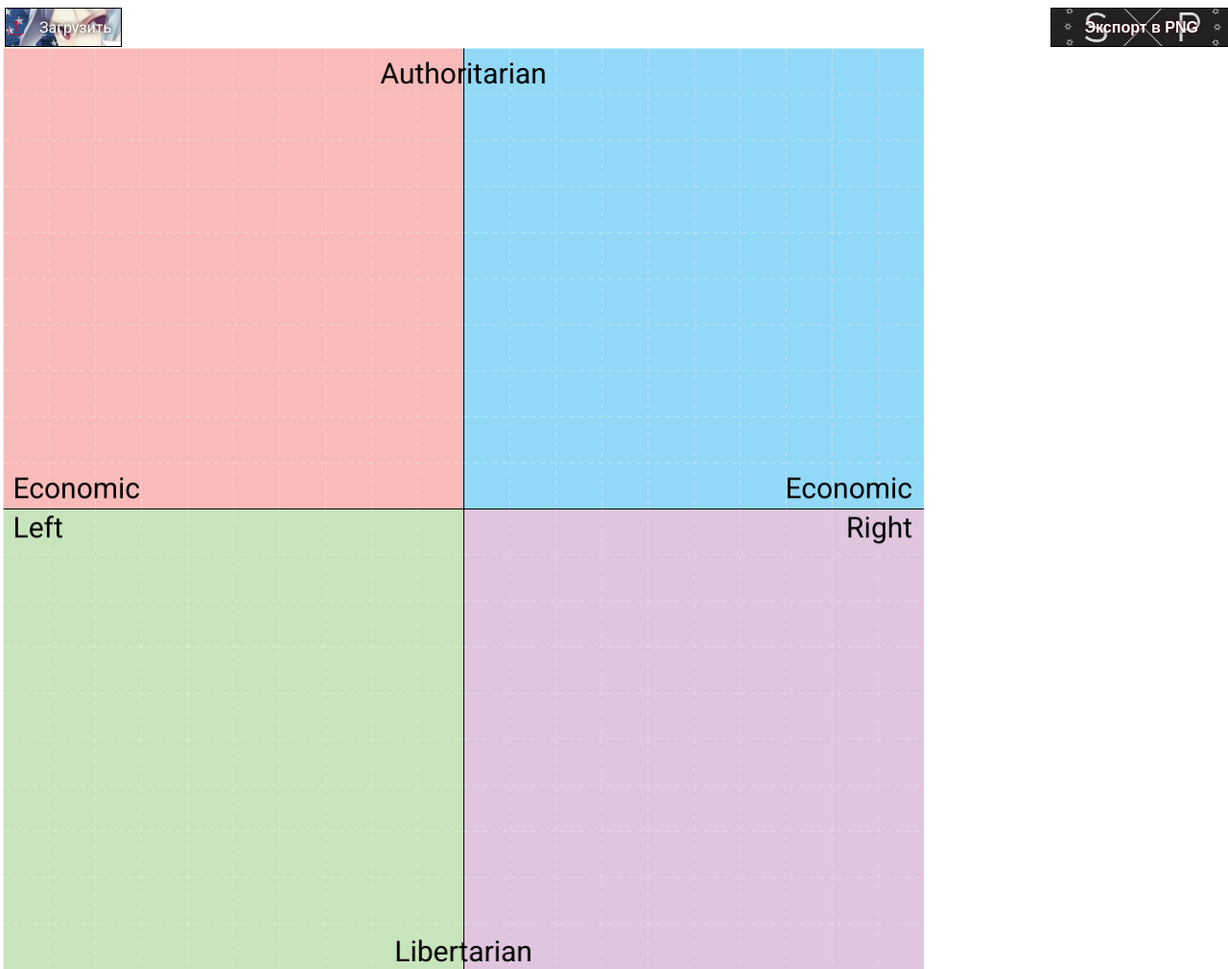
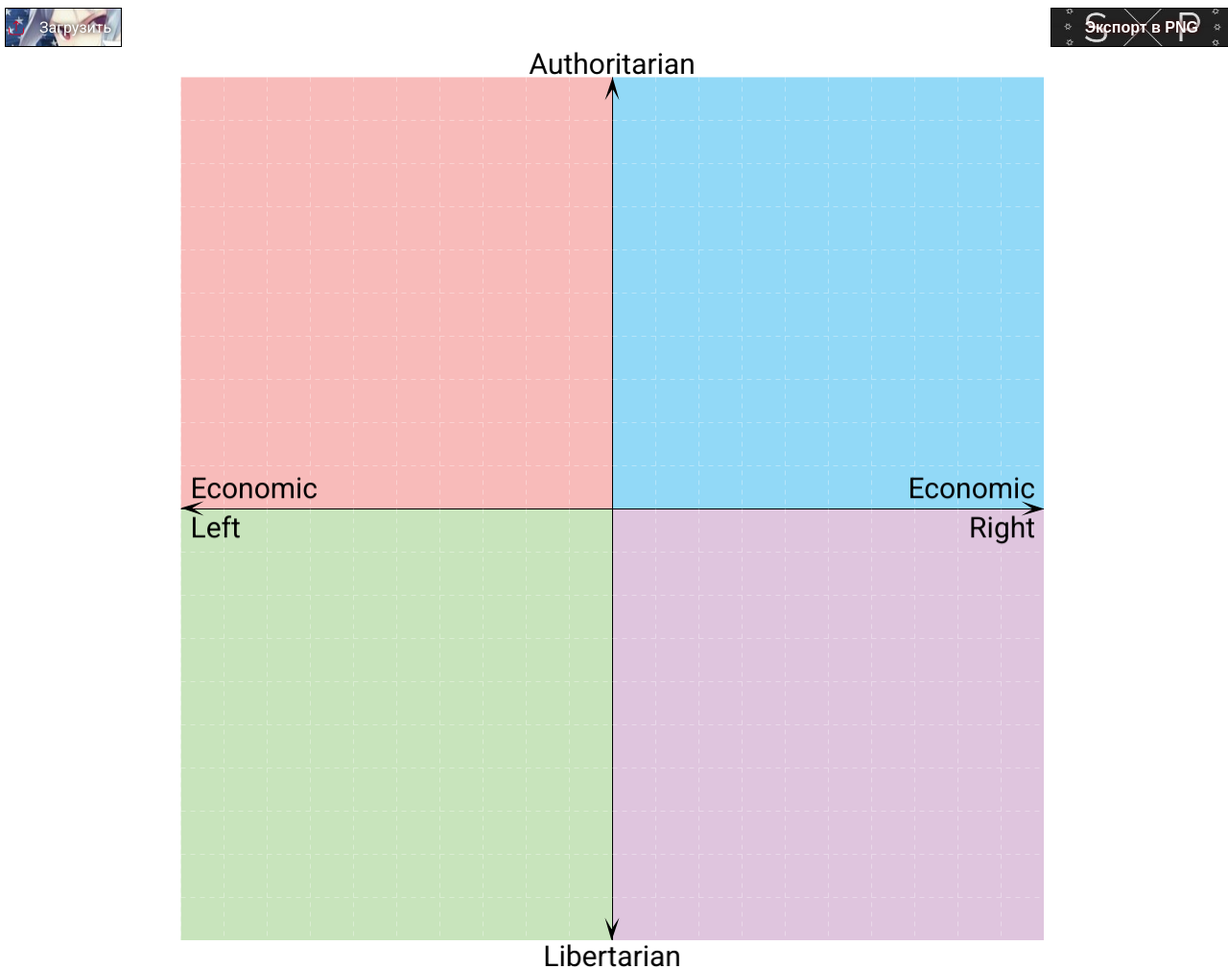
Before and after one commit to memecoordinates/memecoordinates.github.io, a plain HTML site: page index.html in a window 1280 px wide. Shown: the top 1010 px of the page at 96% size. Drawn offline with nearby package versions, Linux system fonts and the light colour scheme.

Commit message:
исправил кое-что в fabric.js, глобальный, костыльный, но работающий апдейт. v 0.97

```diff
--- a/css/main.css
+++ b/css/main.css
@@ -3,7 +3,8 @@ body {
 	margin-left: 3px;
 }
 .main {
-	min-height: 960px;
+	width: 960px;
+	height: 960px;
 	background: transparent;
 	margin-left: 35px;
 	margin-right: 0;
@@ -59,7 +60,15 @@ body {
 #file + label {
 	cursor: pointer;
 }
-
+.canvas-container:nth-child(1) {
+	z-index: 1;
+}
+.canvas-container:nth-child(2) {
+	margin-top: 30px;
+	margin-left: 30px;
+	margin-top: 30px;
+	z-index: 99;
+}
 .export {
 	float: right;
 	display: inline-block;
--- a/index.html
+++ b/index.html
@@ -7,7 +7,8 @@
 <link href="https://fonts.googleapis.com/css?family=Roboto" rel="stylesheet">
 <link rel="stylesheet" href="css/main.css">
 	<div class="main">
-		<canvas id="canvas" width="960" height="960"></canvas>
+		<canvas id="canvas2" width="960" height="960"></canvas>
+		<canvas id="canvas" width="900" height="900"></canvas>
 	</div>
 	<div class="menu">
 		<h1>Генератор мемных координат</h1>
--- a/js/common.js
+++ b/js/common.js
@@ -1,6 +1,18 @@
-document.addEventListener('DOMContentLoaded', function() {
-	let _hoverCursor = true, _selectable = false, lineColor = "#000000", _fontSize = 30, _fontFamily = "Roboto", _lineHeight = 1.2, sideSize = 480, _lockScalingFlip = true;
-	let canvas = new fabric.Canvas('canvas', {hoverCursor: "default"});
+let _hoverCursor = 'default', _selectable = false, lineColor = "#000000", _fontSize = 30, _fontFamily = "Roboto", _lineHeight = 1.2, sideSize = 450, _lockScalingFlip = true;
+
+let canvas2 = new fabric.Canvas('canvas2', {selectable: false, hoverCursor: 'default', selection: false});
+let hintAuth = new fabric.Text("Authoritarian", { hoverCursor: _hoverCursor, selectable: _selectable, textAlign: "center", fontSize: _fontSize, top: 0, fontFamily: _fontFamily, lineHeight: _lineHeight });
+let hintLib = new fabric.Text("Libertarian", { hoverCursor: _hoverCursor, selectable: _selectable, textAlign: "center", fontSize: _fontSize, top: 930, fontFamily: _fontFamily, lineHeight: _lineHeight });
+	canvas2.add(hintAuth, hintLib)
+
+	// hintAuth, hintLib
+	hintAuth.centerH();
+	hintLib.centerH();
+	// canvas.moveTo(hintLib, 202);
+	// canvas.moveTo(hintAuth, 203);
+
+	let canvas = new fabric.Canvas('canvas');
+	canvas.selection = true;
 	let leftAuth = new fabric.Rect({
 		left: 0,
 		top: 0,
@@ -8,7 +20,8 @@ document.addEventListener('DOMContentLoaded', function() {
 		height: sideSize,
 		fill: '#f8bbba',
 		selectable: _selectable,
-		hoverCursor: _hoverCursor
+		hoverCursor: _hoverCursor,
+
 	});
 	let rightAuth = new fabric.Rect({
 		left: sideSize,
@@ -17,7 +30,8 @@ document.addEventListener('DOMContentLoaded', function() {
 		height: sideSize,
 		fill: '#92d9f7',
 		selectable: _selectable,
-		hoverCursor: _hoverCursor
+		hoverCursor: _hoverCursor,
+
 	});
 	let leftLib = new fabric.Rect({
 		left: 0,
@@ -26,7 +40,8 @@ document.addEventListener('DOMContentLoaded', function() {
 		height: sideSize,
 		fill: '#c8e4bc',
 		selectable: _selectable,
-		hoverCursor: _hoverCursor
+		hoverCursor: _hoverCursor,
+
 	});
 	let rightLib = new fabric.Rect({
 		left: sideSize,
@@ -35,7 +50,8 @@ document.addEventListener('DOMContentLoaded', function() {
 		height: sideSize,
 		fill: '#dfc5de',
 		selectable: _selectable,
-		hoverCursor: _hoverCursor
+		hoverCursor: _hoverCursor,
+
 	});
 	let lineHorizontal = new fabric.Line([0, 0, sideSize*2, 0], {
 		stroke: lineColor,
@@ -60,7 +76,7 @@ document.addEventListener('DOMContentLoaded', function() {
 			hoverCursor: _hoverCursor
 		});
 		canvas.add(newLine);
-		canvas.moveTo(newLine, 5);
+		canvas.moveTo(newLine, 11);
 	}
 	for (let i = 0; i < 20; i++) {
 		if (i == 10) {continue;}
@@ -71,24 +87,66 @@ document.addEventListener('DOMContentLoaded', function() {
 			hoverCursor: _hoverCursor
 		});
 		canvas.add(newLine);
-		canvas.moveTo(newLine, 5);
+		canvas.moveTo(newLine, 11);
 	}
 
 	let hintLeft = new fabric.Text("Economic\nLeft", { hoverCursor: _hoverCursor, selectable: _selectable, left: 10, fontSize: _fontSize, fontFamily: _fontFamily, lineHeight: _lineHeight });
-	let hintRight = new fabric.Text("Economic\nRight", { hoverCursor: _hoverCursor, selectable: _selectable, textAlign: "right", fontSize: _fontSize, left: 815, fontFamily: _fontFamily, lineHeight: _lineHeight });
-	let hintAuth = new fabric.Text("Authoritarian", { hoverCursor: _hoverCursor, selectable: _selectable, textAlign: "center", fontSize: _fontSize, top: 10, fontFamily: _fontFamily, lineHeight: _lineHeight });
-	let hintLib = new fabric.Text("Libertarian", { hoverCursor: _hoverCursor, selectable: _selectable, textAlign: "center", fontSize: _fontSize, top: 925, fontFamily: _fontFamily, lineHeight: _lineHeight });
-	canvas.add(leftAuth, rightAuth, leftLib, rightLib, lineHorizontal, lineVertical, hintLeft, hintRight, hintAuth, hintLib);
-	hintAuth.centerH();
-	hintLib.centerH();
+	let hintRight = new fabric.Text("Economic\nRight", { hoverCursor: _hoverCursor, selectable: _selectable, textAlign: "right", fontSize: _fontSize, left: 758, fontFamily: _fontFamily, lineHeight: _lineHeight });
+	let path1 = new fabric.Path('M 24 0 L 16 24 L 24 12 L 31 24 z');
+	let path2 = new fabric.Path('M 24 0 L 16 24 L 24 12 L 31 24 z');
+	let path3 = new fabric.Path('M 24 0 L 16 24 L 24 12 L 31 24 z');
+	let path4 = new fabric.Path('M 24 0 L 16 24 L 24 12 L 31 24 z');
+	path1.set({
+		selectable: _selectable,
+		hoverCursor: _hoverCursor,
+		top: 0,
+		left: 0,
+		angle: 0,
+		fill: 'black'
+	});
+	path2.set({
+		selectable: _selectable,
+		hoverCursor: _hoverCursor,
+		originY: 'bottom',
+		left: 876,
+		angle: 90,
+		fill: 'black'
+	});
+	path3.set({
+		selectable: _selectable,
+		hoverCursor: _hoverCursor,
+		originY: 'bottom',
+		top: 876,
+		left: 0,
+		angle: 180,
+		fill: 'black'
+	});
+	path4.set({
+		selectable: _selectable,
+		hoverCursor: _hoverCursor,
+		top: 0,
+		left: 0,
+		angle: 270,
+		fill: 'black'
+	});
+	canvas.add(leftAuth, rightAuth, leftLib, rightLib, lineHorizontal, lineVertical, hintLeft, hintRight, path1, path2, path3, path4);
 	hintLeft.centerV();
 	hintRight.centerV();
+	path1.centerH();
+	path2.centerV();
+	path3.centerH();
+	path4.centerV();
 	canvas.moveTo(leftAuth, 1);
 	canvas.moveTo(rightAuth, 2);
 	canvas.moveTo(leftLib, 3);
 	canvas.moveTo(rightLib, 4);
 	canvas.moveTo(lineVertical, 5);
 	canvas.moveTo(lineHorizontal, 6);
+	canvas.moveTo(path1, 7);
+	canvas.moveTo(path2, 8);
+	canvas.moveTo(path3, 9);
+	canvas.moveTo(path4, 10);
+
 
 	document.getElementById('file').onchange = function handleImage(e) {
 	for (var i = 0; i < e.target.files.length; i++) {
@@ -102,22 +160,23 @@ document.addEventListener('DOMContentLoaded', function() {
 
 		            var image = new fabric.Image(imgObj);
 		            image.set({
-		                angle: 0,
-		                padding: 0,
-		                cornersize: 0,
+		            	selectable: true,
 		                lockScalingFlip: _lockScalingFlip,
 		                centeredScaling: true,
 		                lockUniScaling: true
 		            });
 		            //image.scale(getRandomNum(0.1, 0.25)).setCoords();
+		            if (image.width >= sideSize*2) {
+		            image.scale((sideSize*2-30)/image.width).setCoords();
+		            }
 		            canvas.add(image);
-
-		            canvas.moveTo(image, 80);
+		            canvas.deactivateAll();
+		            image.centerH();
+		            image.centerV();
+		            canvas.moveTo(image, 96);
 		            canvas.moveTo(hintRight, 200);
 		           	canvas.moveTo(hintLeft, 201);
-		           	canvas.moveTo(hintLib, 202);
-		            canvas.moveTo(hintAuth, 203);
-		            canvas.deactivateAll();
+		            // canvas.deactivateAll();
 		        }
 
 		    }
@@ -148,14 +207,18 @@ document.addEventListener('DOMContentLoaded', function() {
 	});
 
 	function saveImg(){
-		canvas.deactivateAll();
-		console.log('экспорт мемса');
-		if (!fabric.Canvas.supports('toDataURL')) {
-		  alert('Ваш браузер не поддерживает это. Вас порешал рыночек. Наслаждайтесь!');
+		let fabIm = fabric.Image.fromURL(canvas.toDataURL(), function(img) {
+		            img.left = 30;
+		            img.top = 30;
+
+		            canvas2.add(img);
+
+		});
+		setTimeout(openImageInNewTab, 30);
+		function openImageInNewTab() {
+			window.open(canvas2.toDataURL('png'));
 		}
-		else {
-		  window.open(canvas.toDataURL('png'));
-		}
+
 	}
 	function deleteObject() {
 		if(canvas.getActiveGroup()) {
@@ -166,4 +229,3 @@ document.addEventListener('DOMContentLoaded', function() {
 		}
 
 	}
-});
```
Also changed, not shown: js/fabric.min.js.
